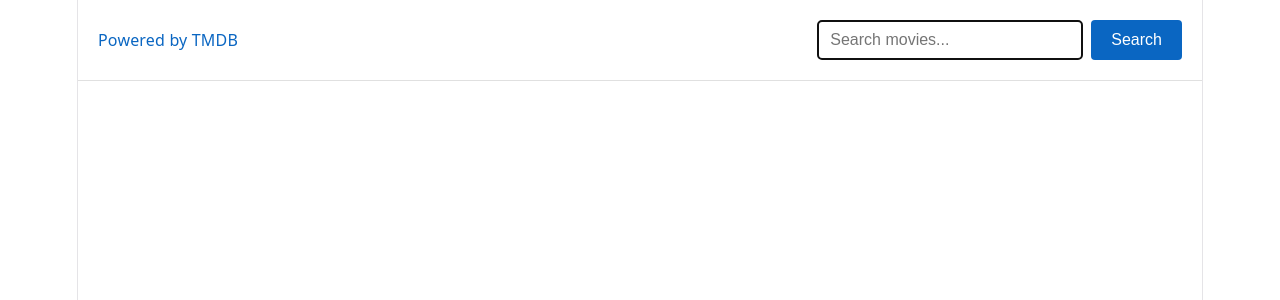
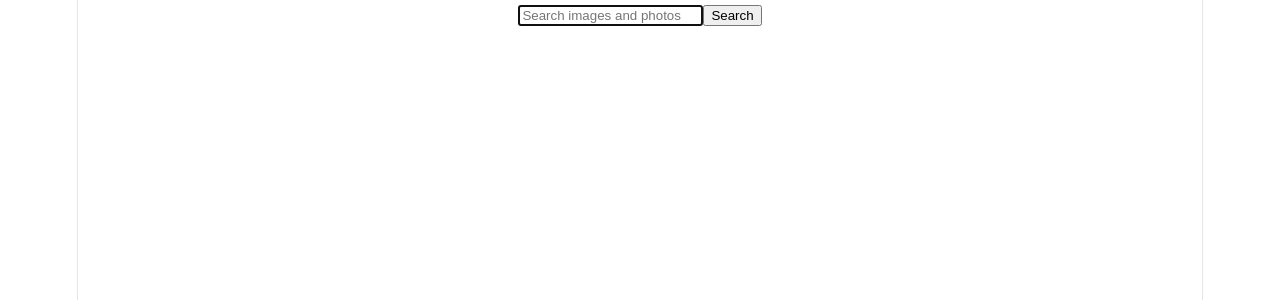
Before and after one commit to Dyoma-Andrew/03-react-movies, a React (Vite) app: page / in a window 1280 px wide. Shown: the top 300 px of the page. Built offline with nearby package versions, Linux system fonts and the light colour scheme; no server answers.

Commit message:
fix bugs

```diff
--- a/src/components/App/App.tsx
+++ b/src/components/App/App.tsx
@@ -1,6 +1,6 @@
 import { useState } from "react";
 import { Toaster, toast } from "react-hot-toast";
-import SearchBar from "../SearchBar/SearchBar";
+import { SearchBar } from "../SearchBar/SearchBar";
 import MovieGrid from "../MovieGrid/MovieGrid";
 import Loader from "../Loader/Loader";
 import ErrorMessage from "../ErrorMessage/ErrorMessage";
--- a/src/components/SearchBar/SearchBar.tsx
+++ b/src/components/SearchBar/SearchBar.tsx
@@ -1,49 +1,42 @@
+import React, { useRef } from "react";
 import toast from "react-hot-toast";
-import styles from "./SearchBar.module.css";
+import css from "./SearchBar.module.css";
 
-export interface SearchBarProps {
+interface SearchBarProps {
   onSubmit: (query: string) => void;
 }
 
-export default function SearchBar({ onSubmit }: SearchBarProps) {
-  const handleSubmit = (e: React.SyntheticEvent<HTMLFormElement>) => {
-    e.preventDefault();
-    const formData = new FormData(e.currentTarget);
-    const query = (formData.get("query") as string).trim();
+export const SearchBar: React.FC<SearchBarProps> = ({ onSubmit }) => {
+  const formRef = useRef<HTMLFormElement>(null);
+
+  const handleSubmit = (formData: FormData) => {
+    const query = (formData.get("query") as string)?.trim();
 
     if (!query) {
-      toast.error("Please enter your search query.");
+      toast.error("Будь ласка, введіть пошуковий запит!");
       return;
     }
 
     onSubmit(query);
+
+    formRef.current?.reset();
   };
 
   return (
-    <header className={styles.header}>
-      <div className={styles.container}>
-        <a
-          className={styles.link}
-          href="https://www.themoviedb.org/"
-          target="_blank"
-          rel="noopener noreferrer"
-        >
-          Powered by TMDB
-        </a>
-        <form className={styles.form} onSubmit={handleSubmit}>
+    <header className={css.searchHeader}>
+      <form ref={formRef} action={handleSubmit} className={css.searchForm}>
         <input
-            className={styles.input}
           type="text"
           name="query"
           autoComplete="off"
-            placeholder="Search movies..."
           autoFocus
+          placeholder="Search images and photos"
+          className={css.searchInput}
         />
-          <button className={styles.button} type="submit">
+        <button type="submit" className={css.searchButton}>
           Search
         </button>
       </form>
-      </div>
     </header>
   );
-}
+};
--- a/src/types/movie.ts
+++ b/src/types/movie.ts
@@ -7,9 +7,3 @@ export interface Movie {
   release_date: string;
   vote_average: number;
 }
-
-export interface TMDBResponse {
-  results: Movie[];
-  total_pages: number;
-  total_results: number;
-}
```
Also changed, not shown: src/services/movieService.ts (+7 -1 lines). Lines whose indentation alone changed are shown as unchanged.
